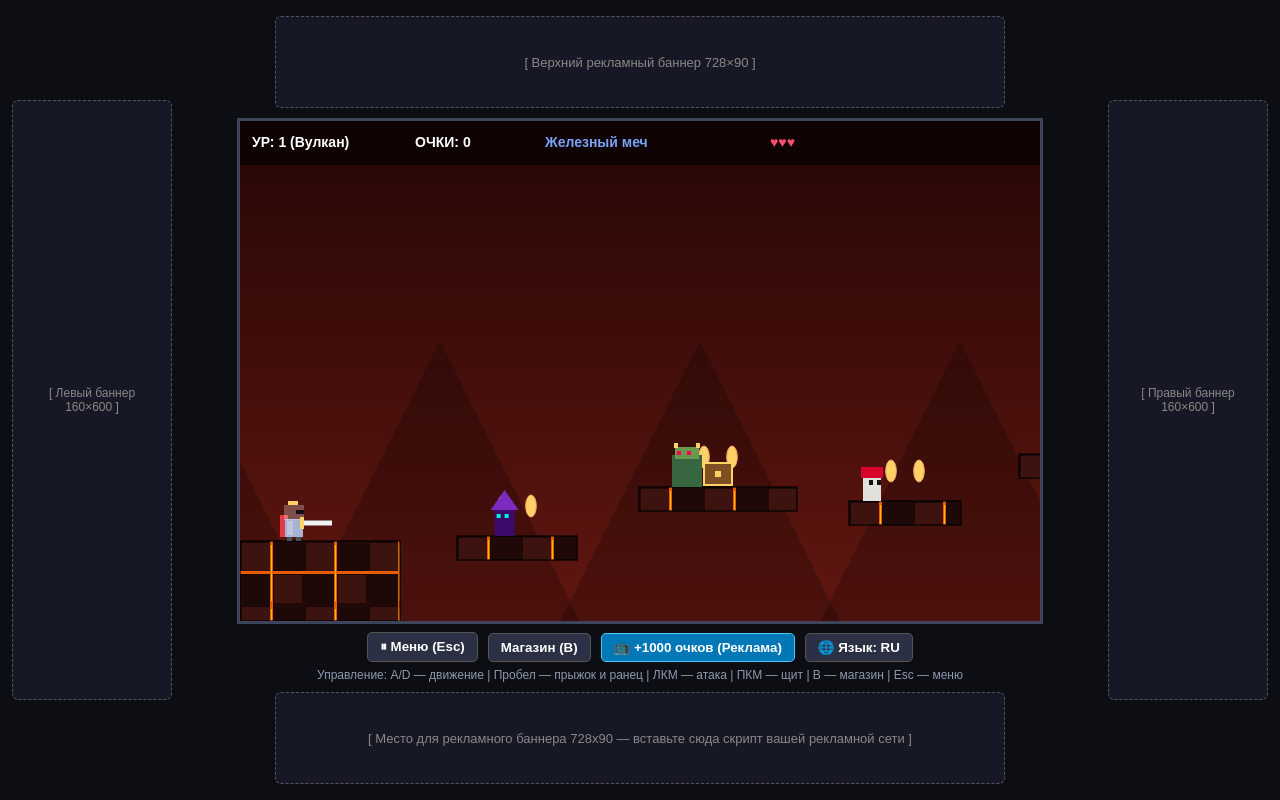
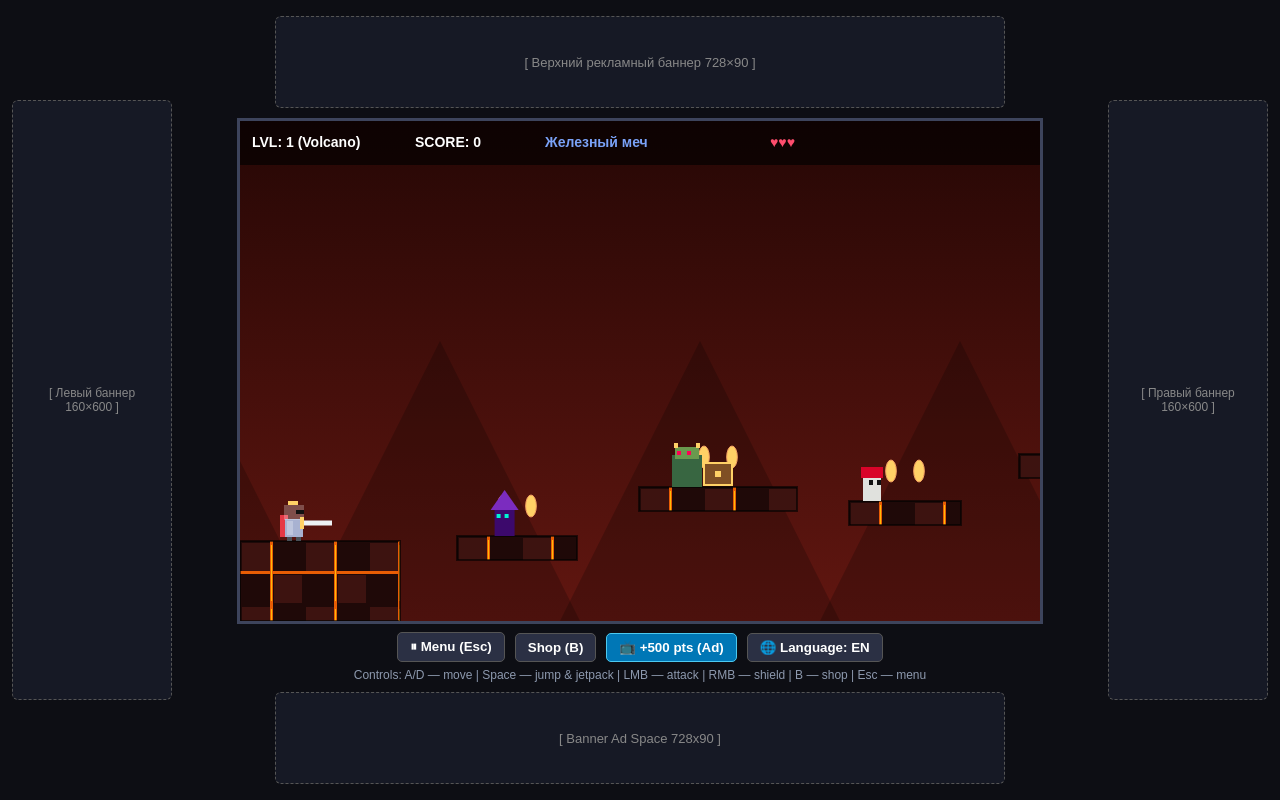
Before and after one commit to NET4267/Knight-Adventure, a plain HTML site: page index.html in a window 1280 px wide. Drawn offline with Linux system fonts and the light colour scheme; animation ran at ten frames a second.

Commit message:
Update index.html

```diff
--- a/index.html
+++ b/index.html
@@ -922,14 +922,15 @@ if (gameCanvas && !document.getElementById('adTop')) {
   gameCanvas.parentNode.insertBefore(topAd, gameCanvas);
 }
 </script>
-  <script>
-window._lang = localStorage.getItem('kn_lang') || 'r';
+ <script>
+window._lang = localStorage.getItem('kn_lang') || 'en';
 
 const DICT = {
   '⏸ Меню (Esc)': '⏸ Menu (Esc)',
   'Магазин (B)': 'Shop (B)',
   'Рестарт (R)': 'Restart (R)',
   '📺 +500 очков (Реклама)': '📺 +500 pts (Ad)',
+  '📺 +1000 очков (Реклама)': '📺 +500 pts (Ad)',
   '⏸ ПАУЗА / МЕНЮ': '⏸ PAUSE / MENU',
   'Звук эффектов:': 'SFX Volume:',
   'Громкость музыки:': 'Music Volume:',
@@ -945,44 +946,44 @@ const DICT = {
   '👑 Админ: ВКЛ (Бог + 1М)': '👑 Admin: ON (God + 1M)',
   '▶ Продолжить (Esc)': '▶ Resume (Esc)',
   '🚪 Выход (Завершить)': '🚪 Quit (End Game)',
+  '📺 РЕКЛАМНАЯ ПАУЗА': '📺 AD BREAK',
+  '📢 РЕКЛАМНЫЙ ПЕРЕРЫВ': '📢 COMMERCIAL BREAK',
+  '[ Место для рекламного баннера 728x90 — вставьте сюда скрипт вашей рекламной сети ]': '[ Banner Ad Space 728x90 ]',
+  '[ Слот для видео-рекламы или блока РСЯ / Adsterra ]': '[ Rewarded Ad Space 300x250 ]',
+  '[ Слот для баннера 300×250 или Interstitial-скрипта ]': '[ Interstitial Ad Space 300x250 ]',
+  '[ Левый баннер\n160×600 ]': '[ Left Ad\n160×600 ]',
+  '[ Правый баннер\n160×600 ]': '[ Right Ad\n160×600 ]',
   'Управление: A/D — движение | Пробел — прыжок и ранец | ЛКМ — атака | ПКМ — щит | B — магазин | Esc — меню':
   'Controls: A/D — move | Space — jump & jetpack | LMB — attack | RMB — shield | B — shop | Esc — menu'
 };
 
-// Словарь локаций, врагов и предметов внутри игры
 const GAME_WORDS = {
-  'Лес': 'Forest',
-  'Пещеры': 'Caves',
-  'Вулкан': 'Volcano',
-  'Зима': 'Winter',
-  'Руины': 'Ruins',
-  'Пустыня': 'Desert',
-  'Замок': 'Castle',
-  'Бездна': 'Abyss',
-  'Космос': 'Space',
-  'Ад': 'Hell',
-  'Реактивный ранец (Полет)': 'Jetpack (Flight)',
-  'УР:': 'LVL:',
-  'ОЧКИ:': 'SCORE:',
-  'БОСС:': 'BOSS:',
-  'МАГАЗИН (Очки:': 'SHOP (Score:',
-  'ОРУЖИЕ (21)': 'WEAPONS (21)',
-  'БРОНЯ': 'ARMOR',
-  'ПИТОМЦЫ': 'PETS',
-  '[ВЫБРАНО]': '[EQUIPPED]',
-  'Выбрать': 'Equip',
-  '[НАДЕТО]': '[EQUIPPED]',
-  'Надеть': 'Equip',
-  '[С ВАМИ]': '[ACTIVE]',
-  'Призвать': 'Summon',
-  '← Назад': '← Prev',
-  'Стр.': 'Page',
+  'Лес': 'Forest', 'Пещеры': 'Caves', 'Вулкан': 'Volcano', 'Зима': 'Winter',
+  'Руины': 'Ruins', 'Пустыня': 'Desert', 'Замок': 'Castle', 'Бездна': 'Abyss',
+  'Космос': 'Space', 'Ад': 'Hell',
+  'УР:': 'LVL:', 'ОЧКИ:': 'SCORE:', 'БОСС:': 'BOSS:',
+  'МАГАЗИН (Очки:': 'SHOP (Score:', 'ОРУЖИЕ (21)': 'WEAPONS (21)',
+  'БРОНЯ': 'ARMOR', 'ПИТОМЦЫ': 'PETS',
+  '[ВЫБРАНО]': '[EQUIPPED]', 'Выбрать': 'Equip',
+  '[НАДЕТО]': '[EQUIPPED]', 'Надеть': 'Equip',
+  '[С ВАМИ]': '[ACTIVE]', 'Призвать': 'Summon',
+  '← Назад': '← Prev', 'Вперед →': 'Next →', 'Стр.': 'Page',
   'Продолжить (B)': 'Continue (B)',
   'ИГРА ОКОНЧЕНА (Нажми R)': 'GAME OVER (Press R)',
   '🏆 ТАБЛИЦА РЕКОРДОВ (ТОП-5):': '🏆 HIGH SCORES (TOP-5):',
-  'место —': 'place —',
-  'очков': 'pts',
-  'оч.': 'pts'
+  'место —': 'place —', 'очков': 'pts', 'оч.': 'pts',
+  'Ржавый меч': 'Rusty Sword', 'Кинжал': 'Dagger', 'Копье': 'Spear',
+  'Боевой топор': 'Battle Axe', 'Катаны': 'Katanas', 'Молот': 'Warhammer',
+  'Пистолет': 'Pistol', 'Дробовик': 'Shotgun', 'Автомат': 'Rifle',
+  'Снайперка': 'Sniper', 'Арбалет': 'Crossbow', 'Огненный посох': 'Fire Staff',
+  'Ледяной жезл': 'Ice Wand', 'Лазер': 'Laser Gun', 'Плазмомет': 'Plasma Rifle',
+  'Миниган': 'Minigun', 'Ракетница': 'Rocket Launcher', 'Меч света': 'Lightsaber',
+  'Посох молний': 'Lightning Staff', 'Аннигилятор': 'Annihilator', 'Клинок Бездны': 'Abyss Blade',
+  'Кожаная': 'Leather', 'Кольчуга': 'Chainmail', 'Железная': 'Iron Armor',
+  'Золотая': 'Gold Armor', 'Алмазная': 'Diamond', 'Броня Титана': 'Titan Armor',
+  'Ворон': 'Raven', 'Волк': 'Wolf', 'Фея': 'Fairy', 'Дракончик': 'Baby Dragon', 'Феникс': 'Phoenix',
+  'Реактивный ранец': 'Jetpack', 'Купить': 'Buy', 'Вкл': 'On', 'Выкл': 'Off',
+  'Недостаточно очков!': 'Not enough score!', 'Куплено!': 'Purchased!'
 };
 
 function applyLang() {
@@ -1021,16 +1022,27 @@ const _origFillText = CanvasRenderingContext2D.prototype.fillText;
 CanvasRenderingContext2D.prototype.fillText = function(text, x, y, maxW) {
   if (window._lang === 'en' && typeof text === 'string') {
     for (const [ru, en] of Object.entries(GAME_WORDS)) {
-      if (text.includes(ru)) text = text.replace(ru, en);
+      if (text.includes(ru)) text = text.replaceAll(ru, en);
     }
   }
   return _origFillText.call(this, text, x, y, maxW);
 };
 
+// Перевод динамических надписей на кнопках рекламы
+setInterval(() => {
+  if (window._lang !== 'en') return;
+  const b1 = document.getElementById('adCloseBtn');
+  if (b1 && b1.innerText.includes('Подождите')) b1.innerText = b1.innerText.replace('Подождите', 'Wait').replace('сек...', 'sec...');
+  if (b1 && b1.innerText.includes('Забрать')) b1.innerText = b1.innerText.replace('Забрать', 'Claim').replace('очков', 'pts');
+  const b2 = document.getElementById('autoAdCloseBtn');
+  if (b2 && b2.innerText.includes('Закрыть через')) b2.innerText = b2.innerText.replace('Закрыть через', 'Close in').replace('сек...', 'sec...');
+  if (b2 && b2.innerText.includes('Продолжить игру')) b2.innerText = 'Resume game ✖';
+}, 300);
+
 if (!localStorage.getItem('kn_lang') && navigator.language && navigator.language.startsWith('ru')) {
   window._lang = 'ru';
 }
-setTimeout(applyLang, 100);
+setTimeout(applyLang, 150);
 </script>
 </body>
 </html>
```
